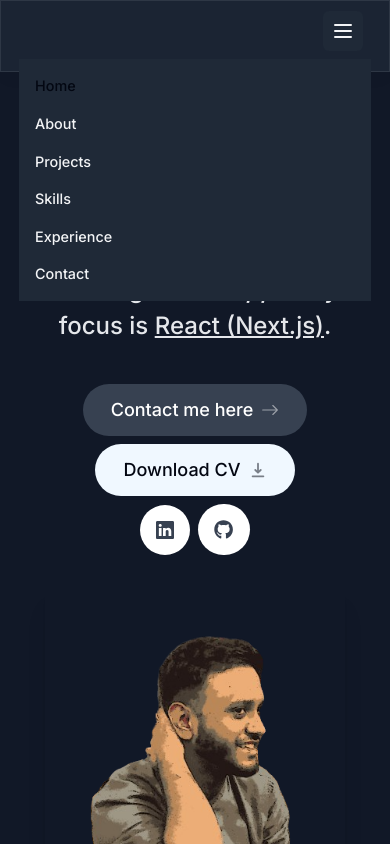
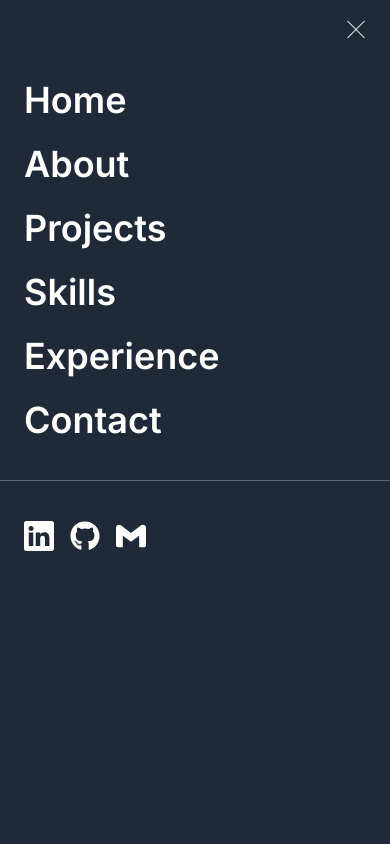
Before and after one commit to Akib-Raihan-4/Portfolio, a Next.js app: page / in a window 390 px wide. Both pictures are taken after a click on the button 343 px from the left and 31 px from the top of the page. Shown: the top 844 px of the page. Built offline with nearby package versions, Linux system fonts and the light colour scheme; a web font is replaced by a local one.

Commit message:
Mv for Navbar with Animation

```diff
--- a/components/header.tsx
+++ b/components/header.tsx
@@ -1,78 +1,189 @@
 "use client"
 
 import React, { useState, useEffect } from 'react';
-import { motion } from 'framer-motion';
+import { motion, AnimatePresence, MotionConfig  } from 'framer-motion';
 import { links } from '@/lib/data';
 import Link from 'next/link';
 import clsx from 'clsx';
+import { BsLinkedin } from 'react-icons/bs';
+import { FaGithub } from 'react-icons/fa';
+import {SiGmail} from 'react-icons/si'
+
+// Mobile View
+
+const variants = {
+    open: { opacity: 1, x: 0 },
+    closed: { opacity: 0, x: "-100%" },
+}
+
+const MobileNav = () => {
+    const [mobileNav, setMobileNav] = useState(false);
+
+	const toggleMobileNav = () => {
+		setMobileNav(!mobileNav);
+	};
+    const closeMobileNav = () => {
+        setMobileNav(false);
+      };
+    return (
+		<header className="fixed top-0 inset-x-0 p-6 bg-gray-800/40 ">
+			<nav className="pl-[20rem]">
+				<motion.button
+					initial="hide"
+					animate={mobileNav ? "show" : "hide"}
+					onClick={toggleMobileNav}
+					className="flex flex-col space-y-1 relative z-10"
+				>
+					<motion.span
+						variants={{
+							hide: {
+								rotate: 0,
+							},
+							show: {
+								rotate: 45,
+								y: 5,
+							},
+						}}
+						className="w-6 bg-white h-px block"
+					></motion.span>
+					<motion.span
+						variants={{
+							hide: {
+								opacity: 1,
+							},
+							show: {
+								opacity: 0,
+							},
+						}}
+						className="w-6 bg-white h-px block"
+					></motion.span>
+					<motion.span
+						variants={{
+							hide: {
+								rotate: 0,
+							},
+							show: {
+								rotate: -45,
+								y: -5,
+							},
+						}}
+						className="w-6 bg-white h-px block"
+					></motion.span>
+				</motion.button>
+				<AnimatePresence>
+					{mobileNav && (
+						<MotionConfig
+							transition={{
+								type: "spring",
+								bounce: 0.1,
+							}}
+						>
+							<motion.div
+								key="mobile-nav"
+								variants={{
+									hide: {
+										x: "-100%",
+										transition: {
+											type: "spring",
+											bounce: 0.1,
+											when: "afterChildren",
+											staggerChildren: 0.25,
+										},
+									},
+									show: {
+										x: "0%",
+										transition: {
+											type: "spring",
+											bounce: 0.1,
+											when: "beforeChildren",
+											staggerChildren: 0.25,
+										},
+									},
+								}}
+								initial="hide"
+								animate="show"
+								exit="hide"
+								className="fixed inset-0 bg-gray-800  flex flex-col pt-[5rem]  space-y-10 lg:hidden"
+							>
+								<motion.ul
+									variants={{
+										hide: {
+											y: "25%",
+											opacity: 0,
+										},
+										show: {
+											y: "0%",
+											opacity: 1,
+										},
+									}}
+									className="list-none space-y-6"
+								>
+                                    {links.map(link => (
+                                        <li className='pl-[1.5rem]' key={link.hash} >
+                                            <Link href={link.hash} className="text-4xl font-semibold text-white "
+                                             onClick={closeMobileNav}>
+                                                {link.name}
+                                            </Link>
+                                        </li>
+
+                                    ))}
+
+								</motion.ul>
+								<motion.div
+									variants={{
+										hide: {
+											y: "25%",
+											opacity: 0,
+										},
+										show: {
+											y: "0%",
+											opacity: 1,
+										},
+									}}
+									className="w-full h-px bg-white/30"
+								></motion.div>
+                                <motion.ul
+									variants={{
+										hide: {
+											y: "25%",
+											opacity: 0,
+										},
+										show: {
+											y: "0%",
+											opacity: 1,
+										},
+									}}
+									className="list-none flex pl-[1.5rem] gap-x-4"
+								>
+									<li>
+                                        <a href="#" className=' text-white '>
+                                            <BsLinkedin size={30}/>
+                                        </a>
+									</li>
+									<li>
+                                        <a href="#" className=' text-white '>
+                                            <FaGithub size={30}/>
+                                        </a>
+									</li>
+									<li>
+                                        <a href="#" className=' text-white '>
+                                            <SiGmail size={30}/>
+                                        </a>
+									</li>
+								</motion.ul>
+
+							</motion.div>
+						</MotionConfig>
+					)}
+				</AnimatePresence>
+			</nav>
+		</header>
+	);
+}
 
 
 
-
-const MobileNav = () => {
-    const [isMobileMenuOpen, setIsMobileMenuOpen] = useState(false);
-    const toggleMobileMenu = () => {
-        setIsMobileMenuOpen((prev) => !prev); // Toggle the mobile menu state
-    };
-    const [activeSection, setActiveSection] = useState('Home');
-    return(
-        <motion.div
-                className="fixed top-0 left-1/2 -translate-x-1/2 h-[4.5rem] w-full rounded-none border border-gray-600 border-opacity-40 bg-gray-800 bg-opacity-80 shadow-lg shadow-black/[0.03] sm:top-6 sm:h-[3.25rem] sm:w-[36rem] sm:rounded-full"
-                initial={{ y: -100, x: '-50%', opacity: 0 }}
-                animate={{ y: 0, x: '-50%', opacity: 1 }}
-            >
-            <nav
-                className='flex fixed top-[0.15rem] left-1/2 h-12 -translate-x-1/2 py-2 sm:top-[1rem] sm:h-[initial] sm:py-0'
-            >
-                <ul
-                    className='flex w-[22rem] flex-wrap items-center justify-center gap-y-1 text-[0.9rem] font-medium text-gray-100 sm:w-[initial] sm:flex-nowrap sm:gap-5 '
-                >
-                    {/* Add a button for mobile menu */}
-                    <button
-                        className="sm:hidden bg-gray-800 text-gray-100 p-2 rounded-md absolute top-2 right-2"
-                        onClick={() => toggleMobileMenu()} // Implement this function
-                    >
-                        <svg
-                            className="w-6 h-6"
-                            fill="none"
-                            stroke="currentColor"
-                            viewBox="0 0 24 24"
-                            xmlns="http://www.w3.org/2000/svg"
-                        >
-                            <path strokeLinecap="round" strokeLinejoin="round" strokeWidth="2" d="M4 6h16M4 12h16M4 18h16" />
-                        </svg>
-                    </button>
-
-                    {isMobileMenuOpen && (
-                        <div className="sm:hidden w-full bg-gray-800 text-gray-100 opacity-100 mt-12 py-2">
-                            {links.map((link) => (
-                                <motion.div
-                                    key={link.hash}
-                                    className="px-4 py-2 hover:bg-gray-700"
-                                    initial={{ opacity: 0 }}
-                                    animate={{ opacity: 1 }}
-                                >
-                                    <Link
-                                        className={clsx('hover:text-stone-400 transition', {
-                                            'hover:text-white text-gray-950': activeSection === link.name,
-                                        })}
-                                        href={link.hash}
-                                        onClick={() => {
-                                            setActiveSection(link.name);
-                                            toggleMobileMenu(); // Close mobile menu on link click
-                                        }}
-                                    >
-                                        {link.name}
-                                    </Link>
-                                </motion.div>
-                            ))}
-                        </div>
-                    )}
-                </ul>
-            </nav>
-        </motion.div>
-    )
-}
+// Destop View
 
 const DesktopNav = () => {
     const [activeSection, setActiveSection] = useState('Home');
--- a/components/skills.tsx
+++ b/components/skills.tsx
@@ -4,6 +4,7 @@ import React from 'react'
 import SectionHeading from './section-heading'
 import styles from './skills.module.css'
 import { motion } from 'framer-motion'
+
 
 interface SkillProps {
     nam: any;
```
